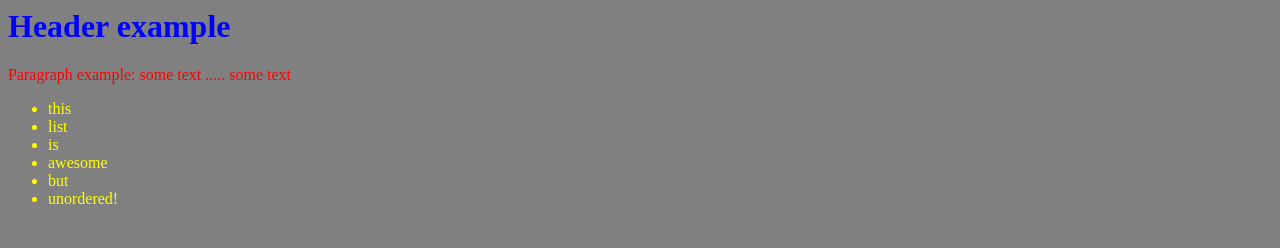
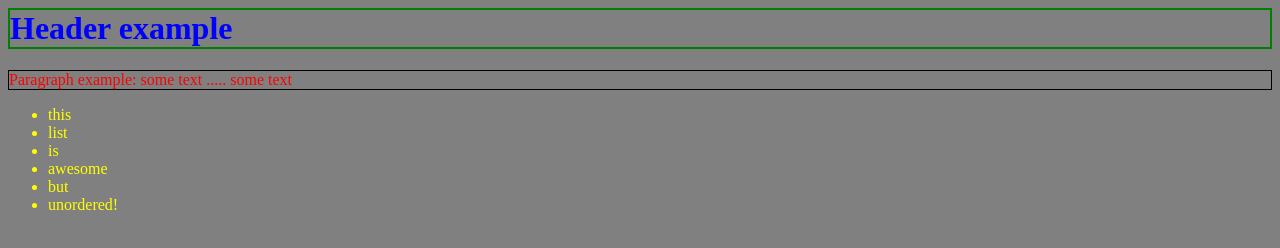
Before and after one commit to FrederikSthenHansen/FirstWebSite, a plain HTML site: page Index.htm in a window 1280 px wide. Drawn offline with Linux system fonts and the light colour scheme.

Commit message:
text borders fixed

```diff
--- a/Index.htm
+++ b/Index.htm
@@ -4,8 +4,8 @@
     </head>
     <style>
         body{background-color:gray}
-        h1 {color: blue;border: 2px green}
-        p{color: red; border: 1px black }
+        h1 {color: blue;border: 2px solid green}
+        p{color: red; border: 1px solid black }
         li{color: yellow}
     </style>
     <body>
```
